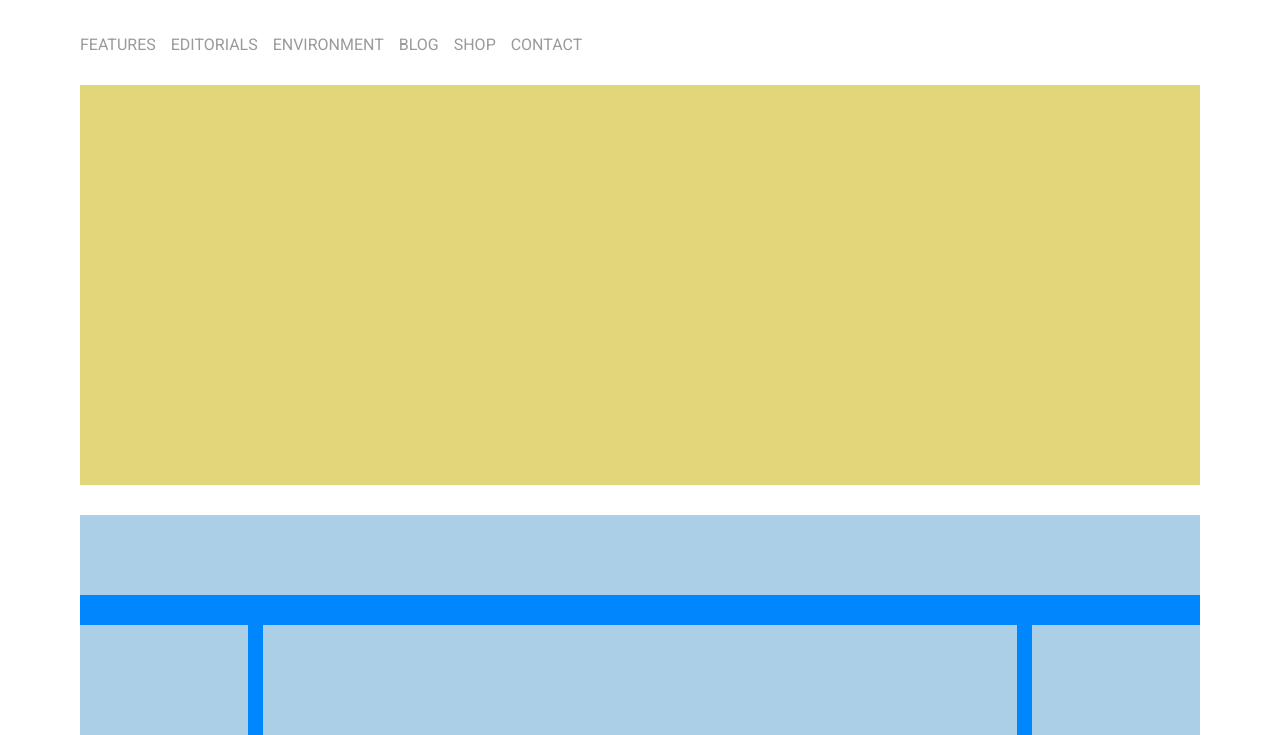
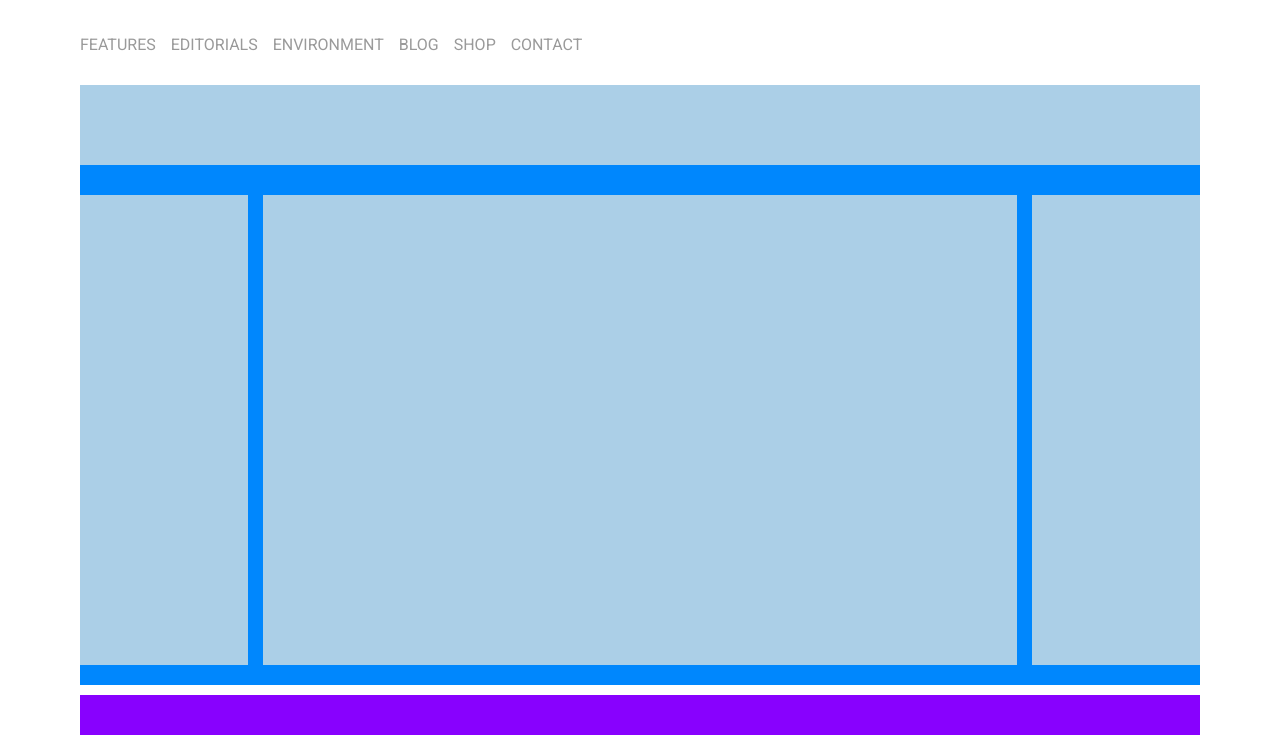
Before and after one commit to MattiaRovito/htmlcss-wp, a plain HTML site: page index.html in a window 1280 px wide. Shown: the part 65-800 px from the top of the page. Drawn offline with Linux system fonts and the light colour scheme.

Commit message:
init section main-top

```diff
--- a/css/style.css
+++ b/css/style.css
@@ -63,16 +63,20 @@ a{
 
 }
 
-main{
+
+
+/* main{
     /* border: 2px solid black; questo border verrà eliminato successivamente    */
 
 }
 
 
 
+
+
 .main-top{
-    background-color: #e1d67a;
-     height: 400px; /* questa altezza verrà eliminata successivamente */
+    /* background-color: #e1d67a;
+     height: 400px; questa altezza verrà eliminata successivamente */
     margin-bottom: 30px;
 }
 
```
